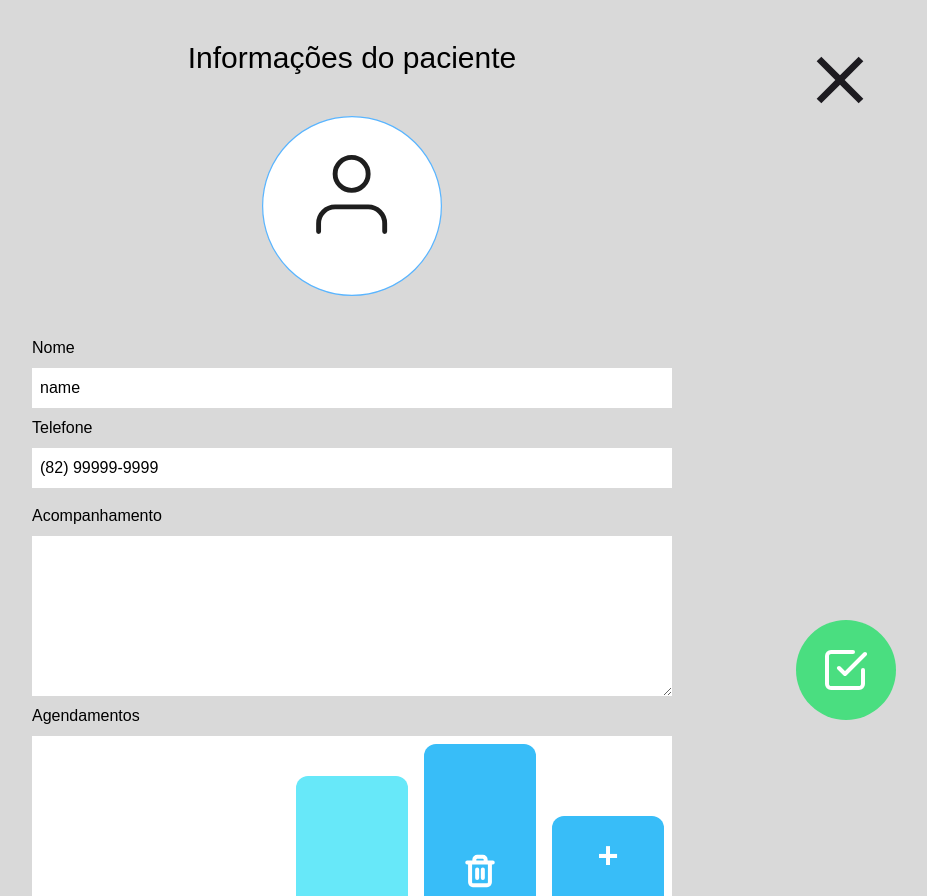
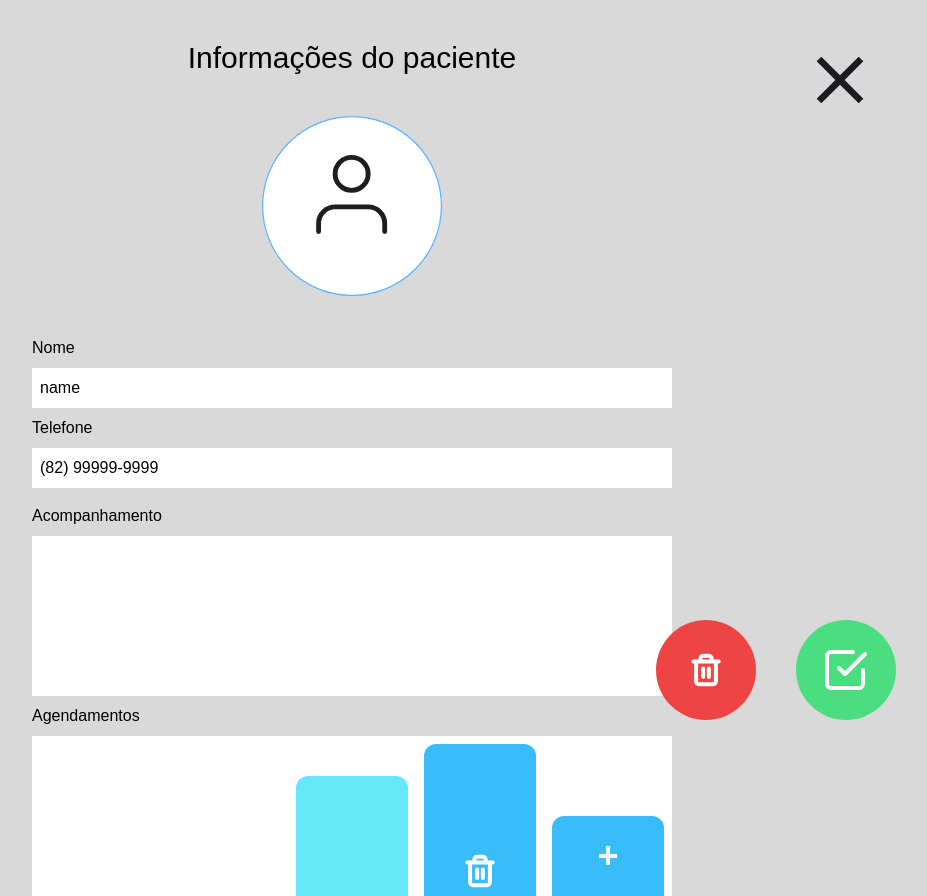
Before and after one commit to ghastcmd/schedule-app, a Next.js app in the folder frontend/: page /list-patients/1 in a window 1280 px wide. Shown: the whole page, without its empty margins (288-1215 px from the left). Built offline with nearby package versions, Linux system fonts and the light colour scheme; no server answers.

Commit message:
added delete patient

```diff
--- a/frontend/app/list-patients/[patientId]/page.tsx
+++ b/frontend/app/list-patients/[patientId]/page.tsx
@@ -170,6 +170,13 @@ export default function PatientCanvas({
     });
   };
 
+  const deletePatient = async () => {
+    await fetch(`http://localhost:3030/patients/${id}`, {
+      method: "DELETE",
+    });
+    window.location = "/list-patients";
+  };
+
   useEffect(() => {
     fetchPatient();
   }, [toggleUpdate]);
@@ -239,13 +246,23 @@ export default function PatientCanvas({
         />
       </div>
 
-      <div
-        onClick={() => sendUpdate()}
-        className="rounded-full w-[100px] h-[100px] p-2 bg-green-400 flex items-center justify-center text-white text-7xl right-24 bottom-20 fixed"
-      >
-        <span className="select-none cursor-pointer">
-          <Image src={Check} alt="check" />
-        </span>
+      <div className="flex flex-cols right-24 bottom-20 fixed">
+        <div
+          onClick={() => deletePatient()}
+          className="cursor-pointer rounded-full w-[100px] h-[100px] mr-10 p-2 bg-red-500 flex items-center justify-center text-white text-7xl"
+        >
+          <span className="select-none cursor-pointer">
+            <Image src={Trash} alt="check" />
+          </span>
+        </div>
+        <div
+          onClick={() => sendUpdate()}
+          className="cursor-pointer rounded-full w-[100px] h-[100px] p-2 bg-green-400 flex items-center justify-center text-white text-7xl"
+        >
+          <span className="select-none">
+            <Image src={Check} alt="check" />
+          </span>
+        </div>
       </div>
 
       <div className="fixed top-10 right-28">
```
Also changed, not shown: 1 other file (tests, documents, lock files or other folders).
